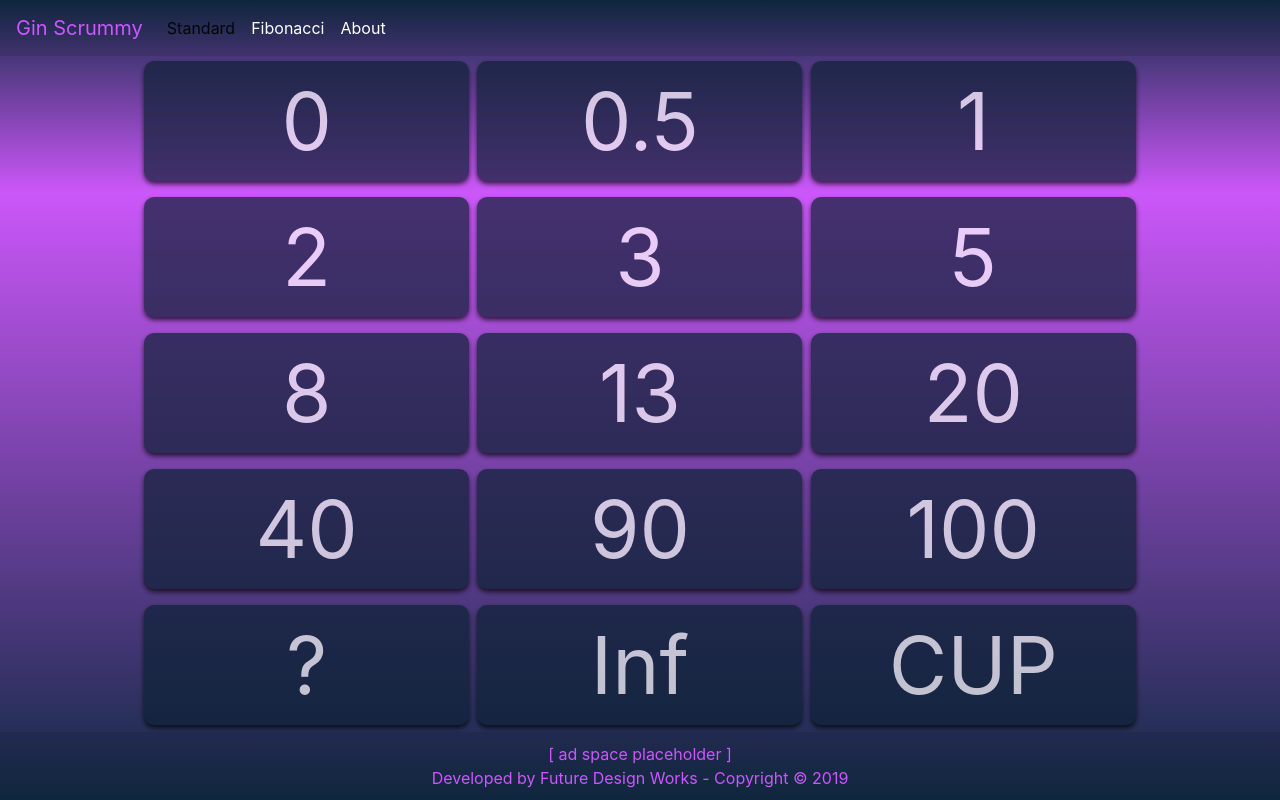
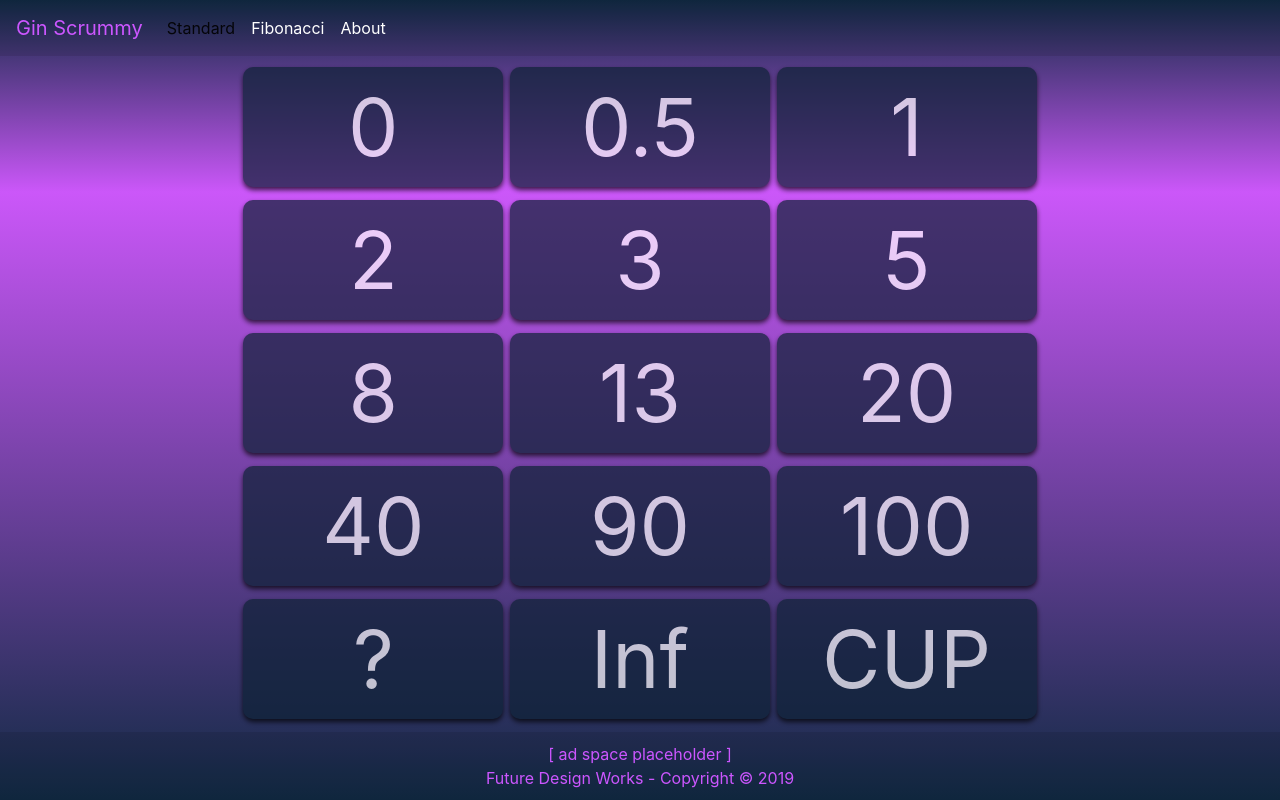
Before and after one commit to ikennai/gin-scrummy, a React (Create React App) app: page /standard in a window 1280 px wide. Built offline with nearby package versions, Linux system fonts and the light colour scheme.

Commit message:
prod update
update

```diff
--- a/src/Layout/Footer/Footer.jsx
+++ b/src/Layout/Footer/Footer.jsx
@@ -8,6 +8,6 @@ const currentYear = new Date().getFullYear();
 export const Footer = (props) => (
     <footer className="footer">
         <div className="js-ad-space">[ ad space placeholder ]</div>
-        Developed by Future Design Works - Copyright &copy; { currentYear }
+        Future Design Works - Copyright &copy; { currentYear }
     </footer>
 );
--- a/src/base.scss
+++ b/src/base.scss
@@ -42,8 +42,9 @@ body {
 .gin-scrummy-standard,
 .gin-scrummy-fibonacci {
     height: 75%;
-    max-width: 1000px;
-    width: 100%;
+    margin: 0 auto;
+    max-width: 80%;
+    width: 1000px;
 }
 
 .gin-scrummy {
```
Also changed, not shown: 12 other files (tests, documents, lock files or other folders).
